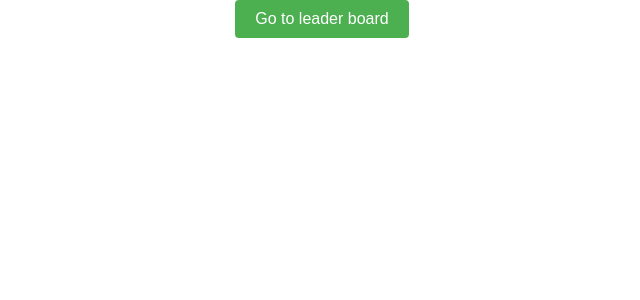
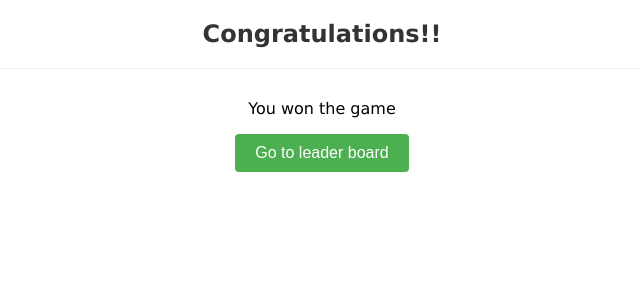
Before and after one commit to Swathysuriyababu12/React-wordly, a React (Create React App) app: page /win in a window 1280 px wide. Shown: the top 300 px of the page, without its empty margins (318-958 px from the left). Built offline with nearby package versions, Linux system fonts and the light colour scheme; no server answers.

Commit message:
changes done

```diff
--- a/src/Components/Lose.js
+++ b/src/Components/Lose.js
@@ -9,9 +9,13 @@ function Lose() {
     navigate("/game");
   };
   return (
-    <button className="play-again-button" onClick={onPlayAgain}>
-      Play Again
-    </button>
+    <>
+      <h1 className="welcome-title">You lost the game:(</h1>
+      <p className="welcome-text">Its okay,Click below to play again</p>
+      <button className="play-again-button" onClick={onPlayAgain}>
+        Play Again
+      </button>
+    </>
   );
 }
 
--- a/src/Components/Win.js
+++ b/src/Components/Win.js
@@ -9,9 +9,13 @@ function Win() {
     navigate("/leaderboard");
   };
   return (
-    <button className="play-again-button" onClick={onPlayAgain}>
-      Go to leader board
-    </button>
+    <>
+      <h1 className="welcome-title">Congratulations!!</h1>
+      <p className="welcome-text">You won the game</p>
+      <button className="play-again-button" onClick={onPlayAgain}>
+        Go to leader board
+      </button>
+    </>
   );
 }
 
--- a/src/index.css
+++ b/src/index.css
@@ -140,3 +140,28 @@ h1 {
 .play-again-button:focus {
   outline: none;
 }
+.welcome-screen {
+  text-align: center;
+  margin-top: 100px;
+}
+
+.welcome-title {
+  font-size: 24px;
+  font-weight: bold;
+}
+
+.welcome-text {
+  margin-top: 10px;
+  font-size: 16px;
+}
+
+.start-button {
+  margin-top: 20px;
+  padding: 10px 20px;
+  font-size: 16px;
+  background-color: #4caf50;
+  color: #fff;
+  border: none;
+  border-radius: 4px;
+  cursor: pointer;
+}
```
